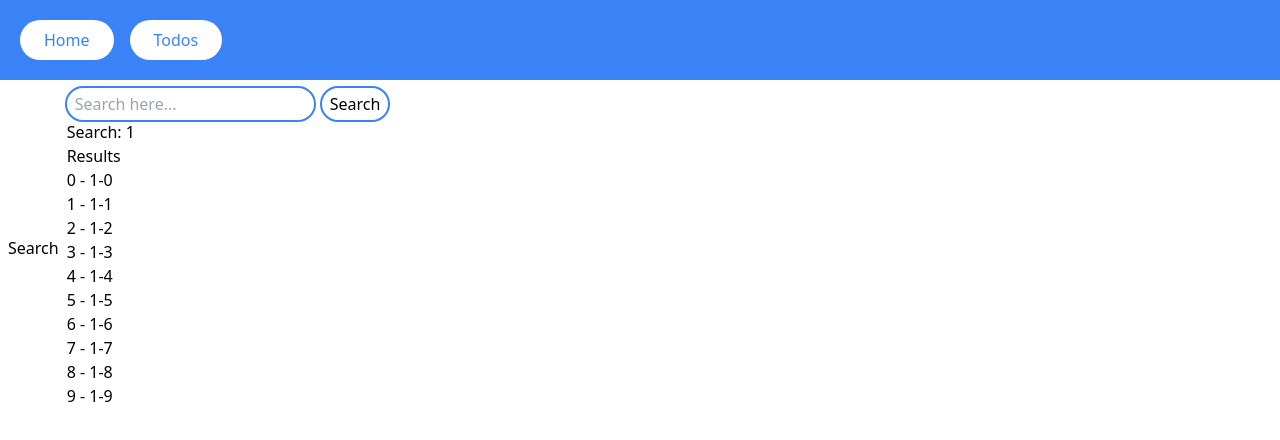
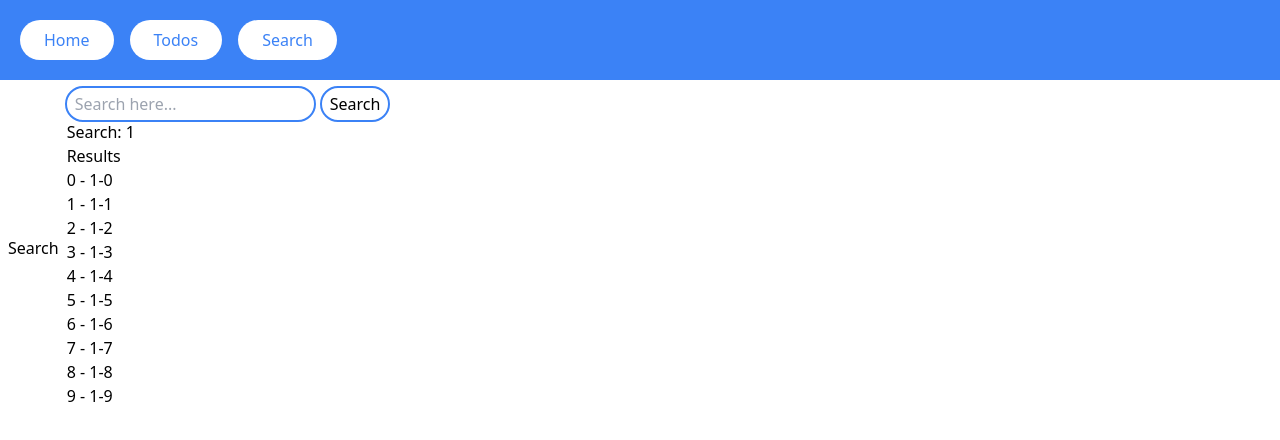
Before and after one commit to sebasakd86/next-13-first-look, a Next.js app: page /search/1 in a window 1280 px wide. Shown: the top 440 px of the page. Built offline with nearby package versions, Linux system fonts and the light colour scheme.

Commit message:
Added the new error "page" to the search.

```diff
--- a/app/header.tsx
+++ b/app/header.tsx
@@ -20,6 +20,13 @@ const Header = (props: Props) => {
 			>
 				Todos
 			</Link>
+			<Link
+				href="/search/"
+				className="transition-all rounded-3xl p-2 px-6 bg-white text-blue-500 outline-0 outline
+                            hover:outline-2 hover:outline-black "
+			>
+				Search
+			</Link>
 		</header>
 	);
 };
--- /dev/null
+++ b/app/search/[searchTerm]/error.tsx
@@ -0,0 +1,23 @@
+"use client";
+
+import { useEffect } from "react";
+
+export default function Error({
+	error,
+	reset,
+}: {
+	error: Error;
+	reset: () => void;
+}) {
+	useEffect(() => {
+		// Log the error to an error reporting service
+		console.error(error);
+	}, [error]);
+
+	return (
+		<div>
+			<p>Something went wrong!</p>
+			<button onClick={() => reset()}>Reset error boundary</button>
+		</div>
+	);
+}
--- a/app/search/[searchTerm]/page.tsx
+++ b/app/search/[searchTerm]/page.tsx
@@ -7,7 +7,7 @@ type Props = {
 };
 
 const Search = async (searchTerm: string) => {
-	const ix = (Math.ceil(Math.random() * 1000) % 10) + 1;
+	const ix = (Math.ceil(Math.random() * 1000) % 20) + 1;
 	const res: SearchResult[] = await new Promise((resolve) => {
 		const i = setInterval(() => {
 			clearInterval(i);
@@ -20,6 +20,7 @@ const Search = async (searchTerm: string) => {
 		}, 2000);
 		return i;
 	});
+	if (ix < 3) throw new Error("Not enough results found");
 	return res;
 };
 
```
Also changed, not shown: 1 other file (tests, documents, lock files or other folders).
